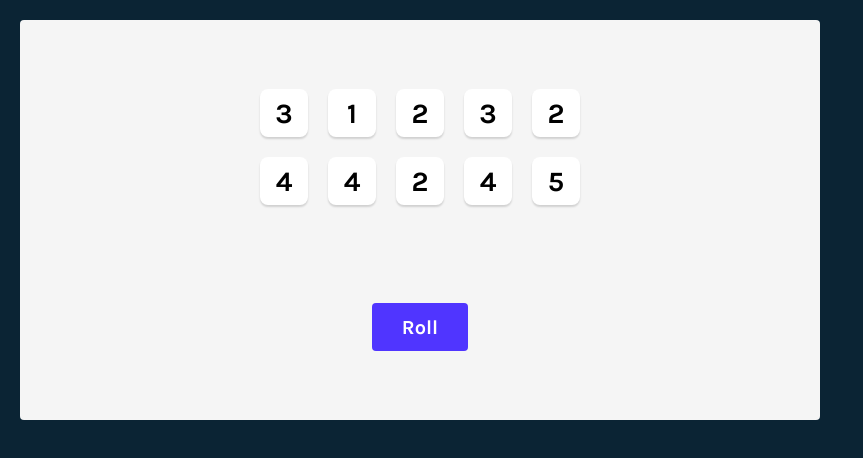
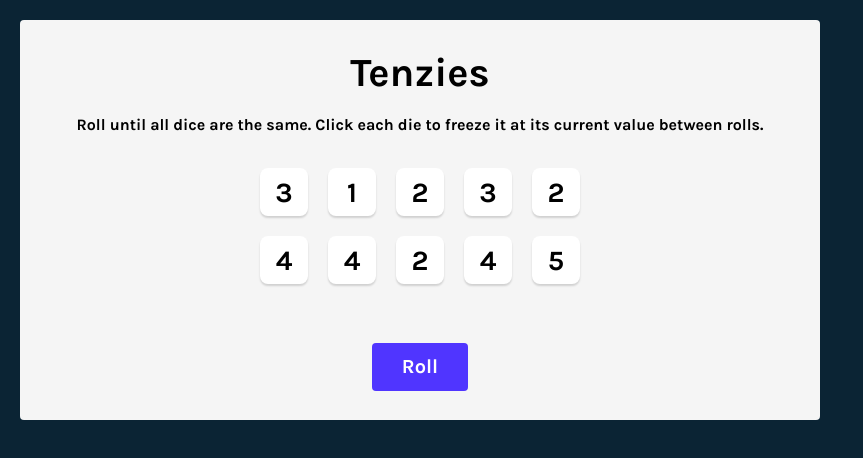
Before and after one commit to vishalicious213/tenzies, a React (Vite) app: page / in a window 1280 px wide. Shown: the top 458 px of the page, without its empty margins (0-863 px from the left). Built offline with nearby package versions, Linux system fonts and the light colour scheme.

Commit message:
added title & instructions text to App and styled them

```diff
--- a/src/App.jsx
+++ b/src/App.jsx
@@ -4,6 +4,7 @@
 export default function App() {
     const [dice, setDice] = useState(allNewDice)
 
+    // get new set of dice to start game
     function allNewDice() {
         let newDice = []
         for (let i = 0; i < 10; i++) {
@@ -16,10 +17,23 @@
         return newDice
     }
 
+    // roll new values for dice that are not held
     function rollDice() {
-        setDice(allNewDice)
+        // setDice(allNewDice)
+        setDice(prevDice => {
+            return prevDice.map((die, index) => {
+                if (die.isHeld) {
+                    return die
+                }
+                return {
+                    value: (Math.ceil(Math.random() * 6)),
+                    isHeld: false
+                }
+            })
+        })
     }
 
+    // freeze clicked dice from being rerolled
     function holdDice(id) {
         setDice(prevDice => {
             return prevDice.map((die, index) => {
@@ -36,6 +50,8 @@
 
     return (
         <main>
+            <h1 className="title">Tenzies</h1>
+            <p className="instructions">Roll until all dice are the same. Click each die to freeze it at its current value between rolls.</p>
             <section className="dice-container">
                 {dice.map((die, index) => (
                     <Die
--- a/style.css
+++ b/style.css
@@ -21,10 +21,20 @@
     background-color: #F5F5F5;
 }
 
+.title {
+    font-size: 2.5rem;
+    margin: 0;
+}
+
+.instructions {
+    margin: 0 0 1rem;
+}
+
 .dice-container {
     display: grid;
     grid-template: auto auto / repeat(5, 1fr);
-    gap: 1.25rem
+    gap: 1.25rem;
+    margin-bottom: 2.5rem;
 }
 
 .die-face {
```
